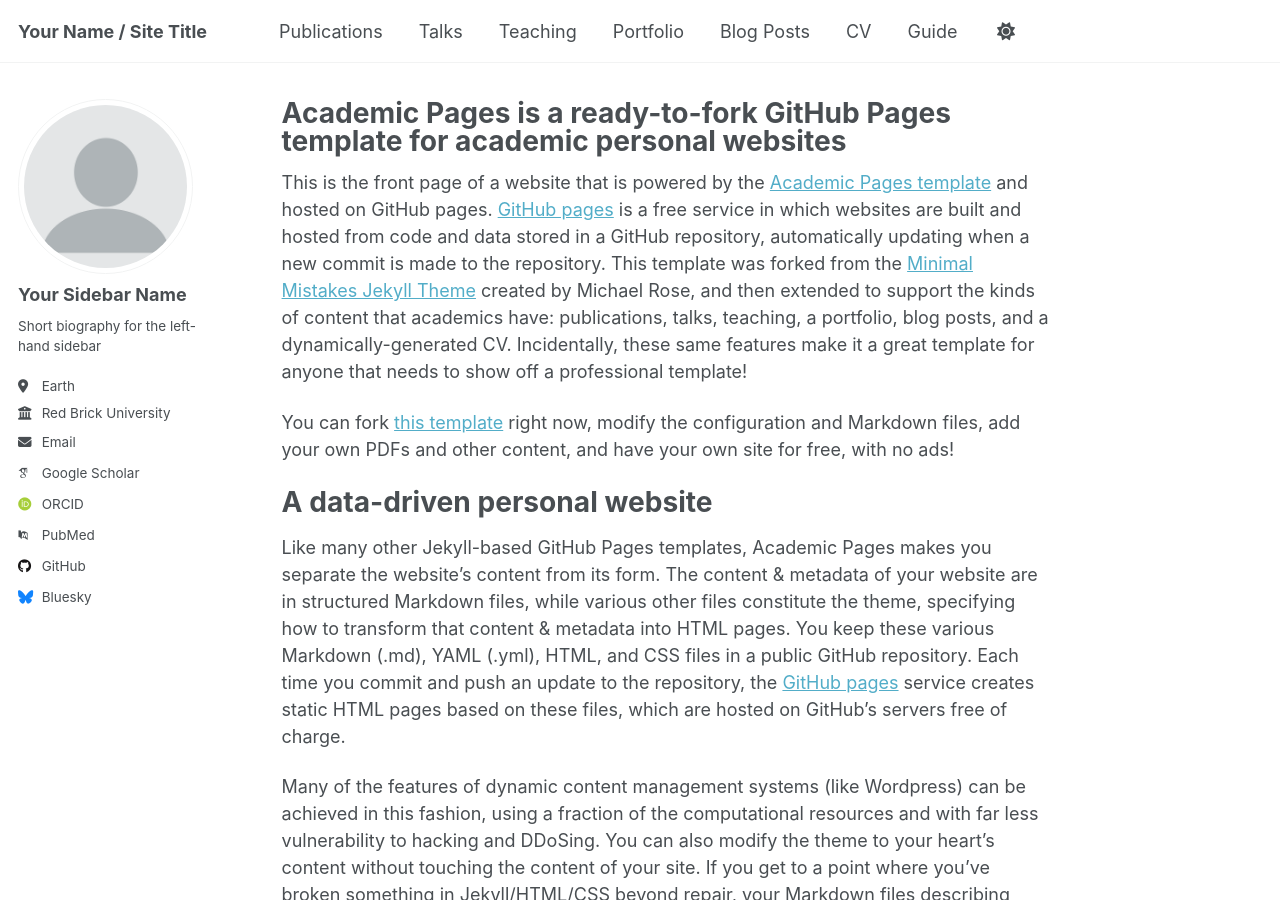
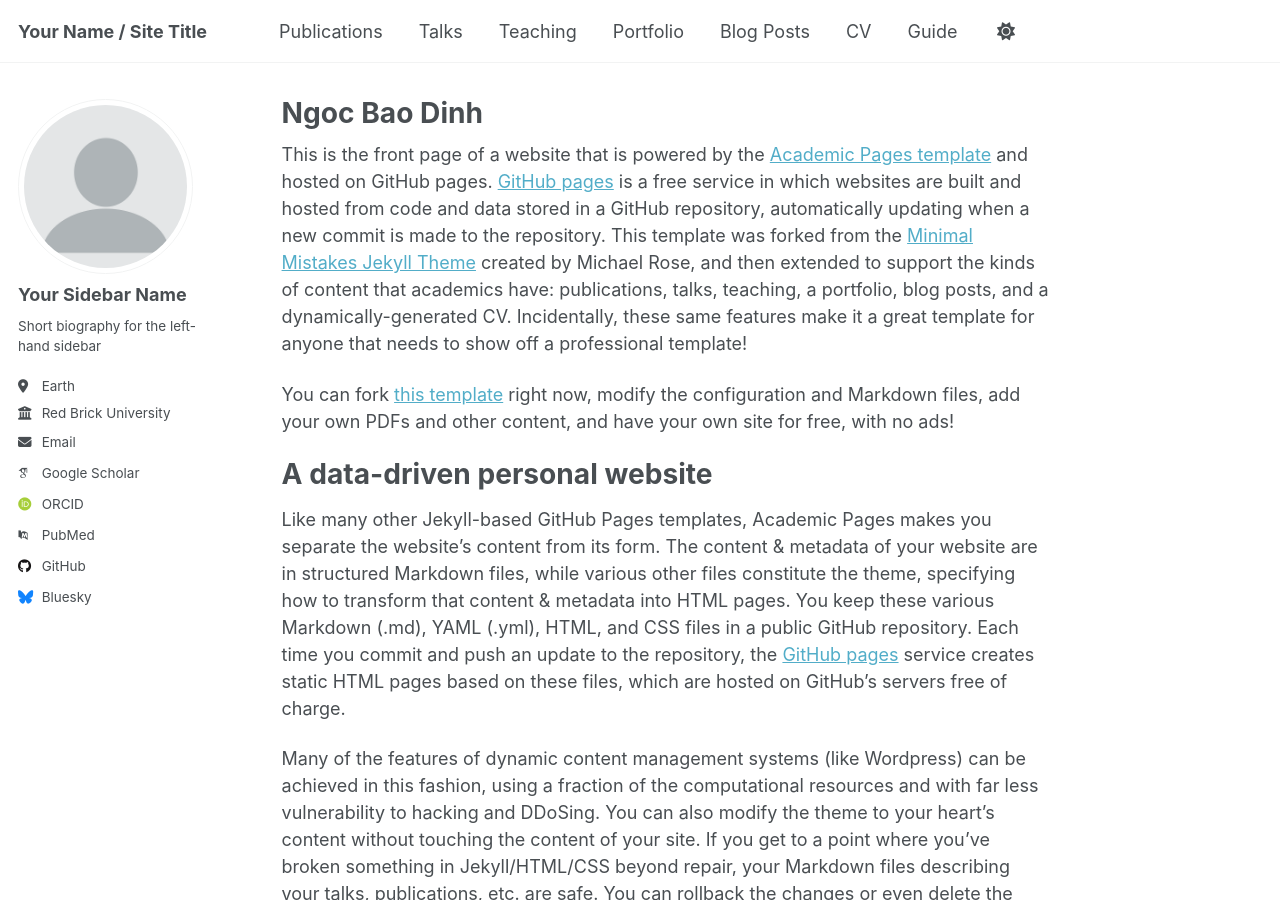
Before and after one commit to baodn19/baodn19.github.io, a Jekyll site: the page built from _pages/about.md, in a window 1280 px wide and 900 px high. Built offline with Jekyll 4.4.1, drawn with Linux system fonts in a browser that asks for light colours; some web fonts are replaced; a script that is not in the unit is left out.

Commit message:
Change my name on the portfolio about page

```diff
--- a/_pages/about.md
+++ b/_pages/about.md
@@ -1,6 +1,6 @@
 ---
 permalink: /
-title: "Academic Pages is a ready-to-fork GitHub Pages template for academic personal websites"
+title: "Ngoc Bao Dinh"
 author_profile: true
 redirect_from:
   - /about/
```
